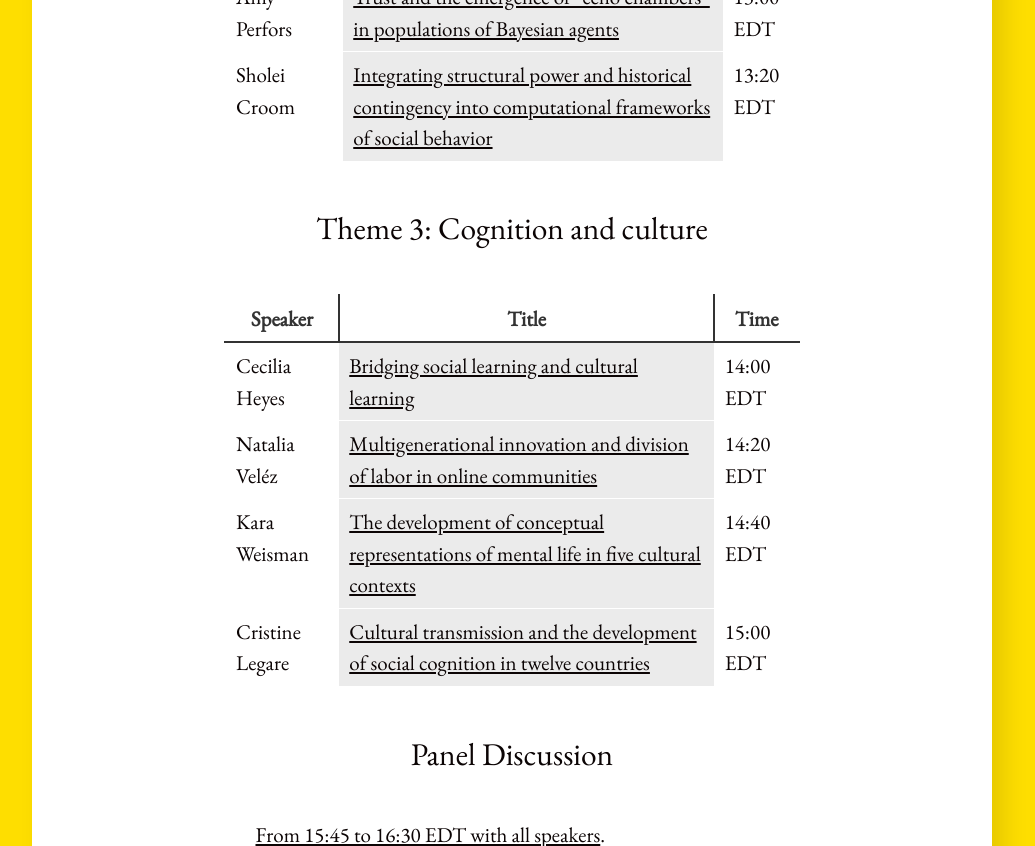
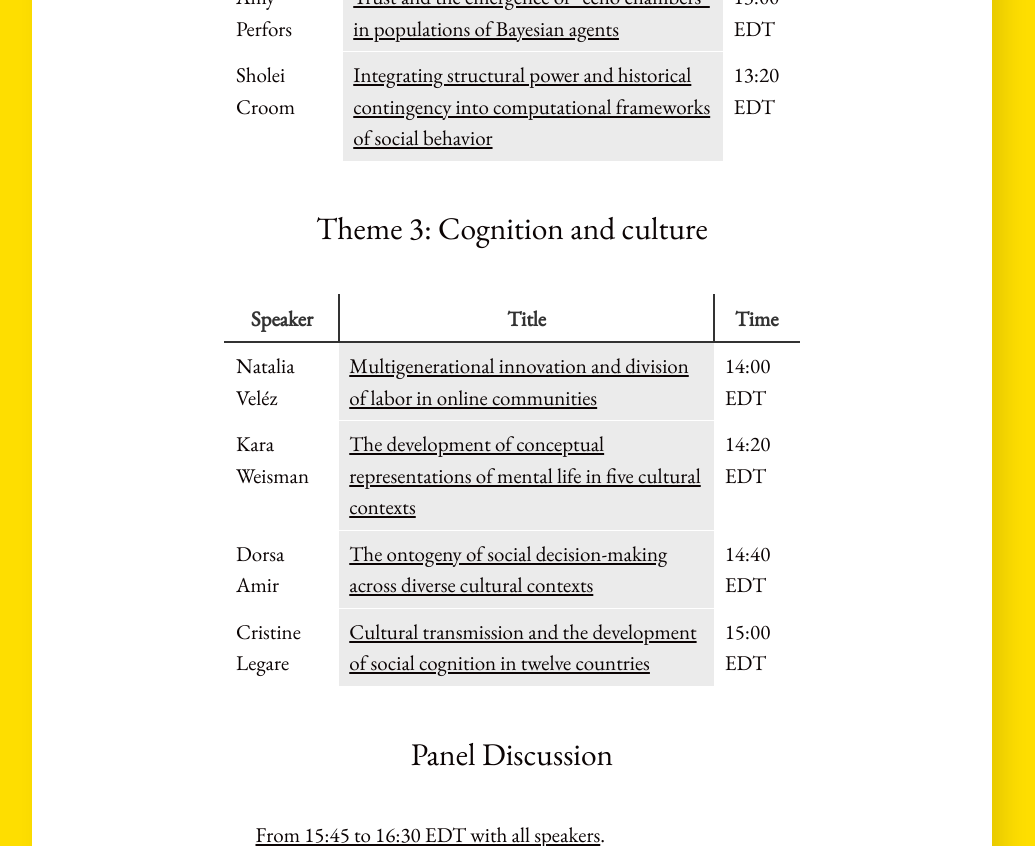
Before and after one commit to cognitioncollectivesandculture/cognitioncollectivesandculture.github.io, a Jekyll site: the page built from schedule.md, in a window 1280 px wide, cut to the strip 1612-2458 px from the top of the page. Shown: the whole strip, without its empty margins (128-1163 px from the left). Built offline with Jekyll 4.4.1, drawn with Linux system fonts in a browser that asks for light colours.

Commit message:
updated schedule with dorsa amir

```diff
--- a/schedule.md
+++ b/schedule.md
@@ -35,9 +35,9 @@
 {:.schedule}
 | Speaker         	| Title                                                                                  	| Time      	|
 |-----------------	|----------------------------------------------------------------------------------------	|-----------	|
-| Cecilia Heyes   	| [Bridging social learning and cultural learning](https://cognitioncollectivesandculture.github.io/theme3/2020/07/29/CeliaHeyes.html)                                         	| 14:00 EDT 	|
-| Natalia Veléz   	| [Multigenerational innovation and division of labor in online communities](https://cognitioncollectivesandculture.github.io/theme3/2020/07/29/NataliaVelez.html)               	| 14:20 EDT 	|
-| Kara Weisman    	| [The development of conceptual representations of mental life in five cultural contexts](https://cognitioncollectivesandculture.github.io/theme3/2020/07/29/KaraWeisman.html) 	| 14:40 EDT 	|
+| Natalia Veléz   	| [Multigenerational innovation and division of labor in online communities](https://cognitioncollectivesandculture.github.io/theme3/2020/07/29/NataliaVelez.html)                                          	| 14:00 EDT 	|
+| Kara Weisman    	| [The development of conceptual representations of mental life in five cultural contexts](https://cognitioncollectivesandculture.github.io/theme3/2020/07/29/KaraWeisman.html)               	| 14:20 EDT 	|
+| Dorsa Amir   	| [The ontogeny of social decision-making across diverse cultural contexts](https://cognitioncollectivesandculture.github.io/theme3/2020/07/29/DorsaAmir.html) 	| 14:40 EDT 	|
 | Cristine Legare 	| [Cultural transmission and the development of social cognition in twelve countries](https://cognitioncollectivesandculture.github.io/theme3/2020/07/29/CristineLegare.html)      	| 15:00 EDT 	|
 
 
```
Also changed, not shown: _posts/2020-07-29-CeliaHeyes.md (deleted, +0 -13 lines), _posts/2020-07-29-DorsaAmir.md (added, +13 -0 lines), _posts/2020-07-29-KaraWeisman.md (+1 -1 lines), _posts/2020-07-29-NataliaVelez.md (+1 -1 lines).
